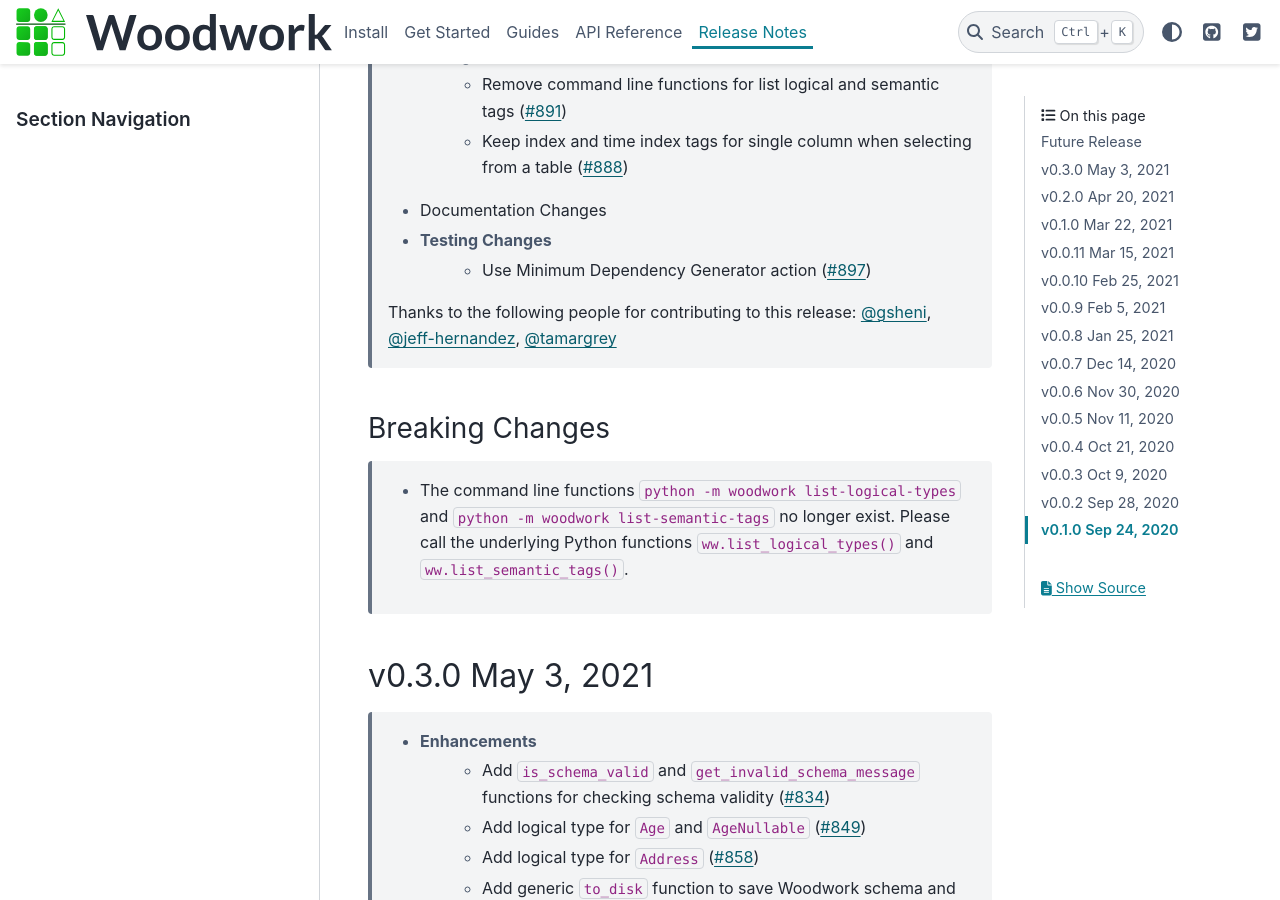
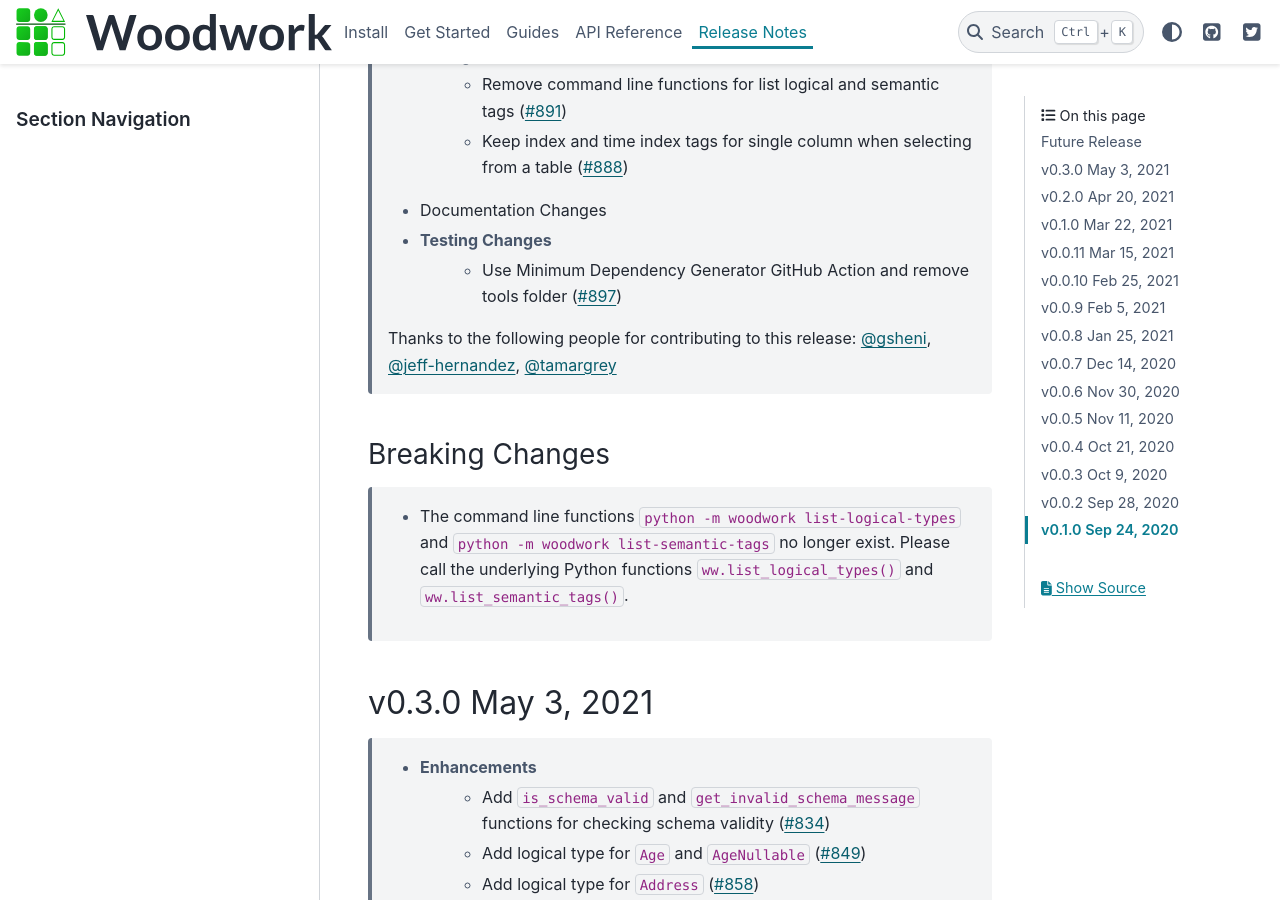
Before and after one commit to alteryx/woodwork, a Sphinx documentation site: the page built from docs/source/release_notes.rst, in a window 1280 px wide and 900 px high, scrolled down 393 px. Built offline with Sphinx 7.4.7 and the PyData theme 0.15.4, drawn with Linux system fonts in a browser that asks for light colours; comment, search, counter and statistics services are not loaded.

Commit message:
better release notes

```diff
--- a/docs/source/release_notes.rst
+++ b/docs/source/release_notes.rst
@@ -12,7 +12,7 @@
         * Keep index and time index tags for single column when selecting from a table (:pr:`888`)
     * Documentation Changes
     * Testing Changes
-        * Use Minimum Dependency Generator action (:pr:`897`)
+        * Use Minimum Dependency Generator GitHub Action and remove tools folder (:pr:`897`)
 
     Thanks to the following people for contributing to this release:
     :user:`gsheni`, :user:`jeff-hernandez`, :user:`tamargrey`
```
